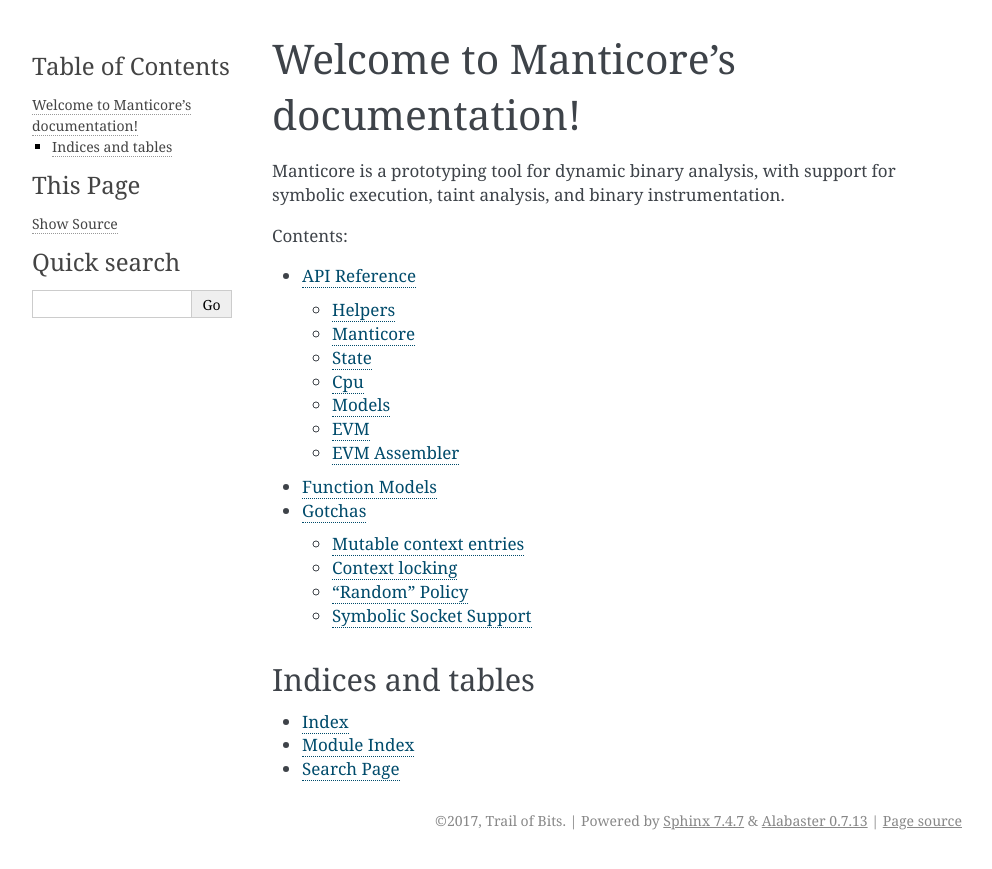
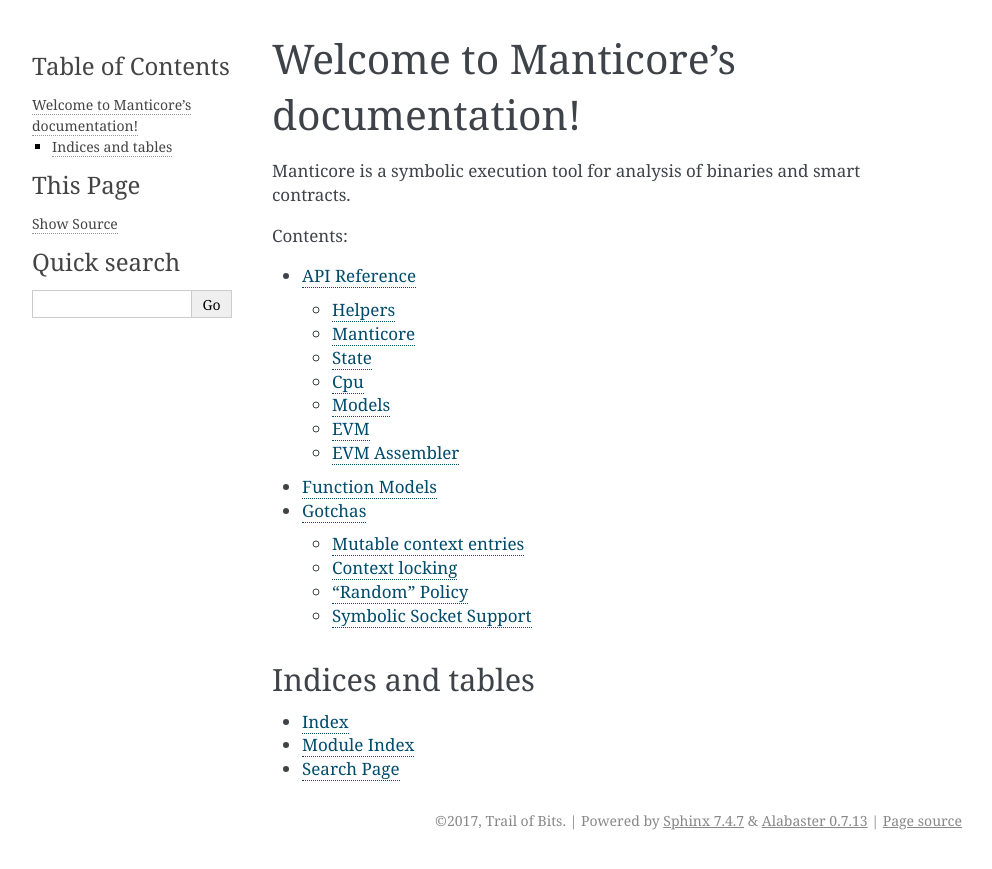
Before and after one commit to trailofbits/manticore, a Sphinx documentation site: the page built from docs/index.rst, in a window 1280 px wide. Shown: the top 869 px of the page, without its empty margins (148-1140 px from the left). Built offline with Sphinx 7.4.7, drawn with Linux system fonts in a browser that asks for light colours.

Commit message:
Change tagline

```diff
--- a/docs/index.rst
+++ b/docs/index.rst
@@ -1,7 +1,9 @@
 Welcome to Manticore's documentation!
 =====================================
 
-Manticore is a prototyping tool for dynamic binary analysis, with support for symbolic execution, taint analysis, and binary instrumentation.
+Manticore is a symbolic execution tool for analysis of binaries and smart contracts.
+
+
 
 .. toctree::
    :maxdepth: 2
```
